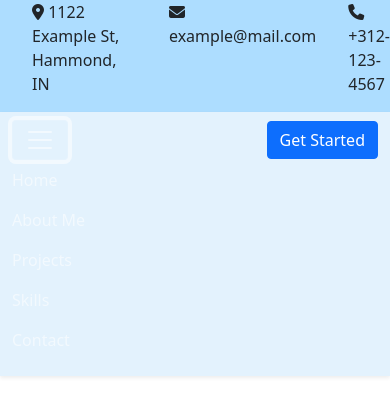
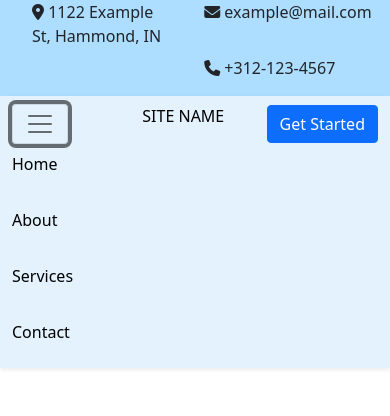
Before and after one commit to Vurnex/techrepairshop, a plain HTML site: page index.html in a window 390 px wide. Both pictures are taken after a click on the button "Toggle navigation". Drawn offline with nearby package versions, Linux system fonts and the light colour scheme.

Commit message:
Adjust styles of mobile nav

```diff
--- a/css/styles.scss
+++ b/css/styles.scss
@@ -32,6 +32,7 @@ html {
         display: flex;
         gap: 2em;
         list-style: none;
+        flex-wrap: wrap;
 
     }
 
@@ -57,10 +58,11 @@ html {
         text-decoration: none;
     }
 
-    .site-name{
+}
 
-        text-transform: uppercase;
-    }
+.site-name{
+
+    text-transform: uppercase;
 }
 
 #nav-mobile {
@@ -71,6 +73,22 @@ html {
 
         display: none;
     }
+
+    ul {
+
+        display: flex;
+        list-style: none;
+        gap: 1em;
+
+    }
+
+    ul > li > a {
+
+        text-decoration: none;
+        color: black;
+    }
+
+
 }
 
 
--- a/index.html
+++ b/index.html
@@ -104,7 +104,7 @@
 
     </nav>
 
-    <nav class="navbar navbar-expand-lg navbar-dark shadow-sm" id="nav-mobile">
+    <nav class="navbar navbar-expand-lg navbar-light shadow-sm" id="nav-mobile">
       <div class="container-fluid">
 
           <button class="navbar-toggler" type="button" data-bs-toggle="collapse"
@@ -113,6 +113,10 @@
 
           <span class="navbar-toggler-icon"></span>
         </button>
+
+        <ul>
+          <li class="site-name">Site Name</li>
+        </ul>
 
         <div class="header-btn">
 
@@ -123,16 +127,13 @@
         <div class="collapse navbar-collapse" id="navbarSupportedContent">
           <ul class="navbar-nav me-auto mb-2 mb-lg-0">
             <li class="nav-item">
-              <a class="nav-link" aria-current="page" href="#intro">Home</a>
+              <a class="nav-link" aria-current="page" href="#home">Home</a>
             </li>
             <li class="nav-item">
-              <a class="nav-link" href="#about">About Me</a>
+              <a class="nav-link" href="#about">About</a>
             </li>
             <li class="nav-item">
-              <a class="nav-link" href="#projects">Projects</a>
-            </li>
-            <li class="nav-item">
-              <a class="nav-link" href="#skills"> Skills</a>
+              <a class="nav-link" href="#services">Services</a>
             </li>
             <li class="nav-item">
               <a class="nav-link" href="#contact">Contact</a>
```
Also changed, not shown: css/styles.css, 1 other file.
